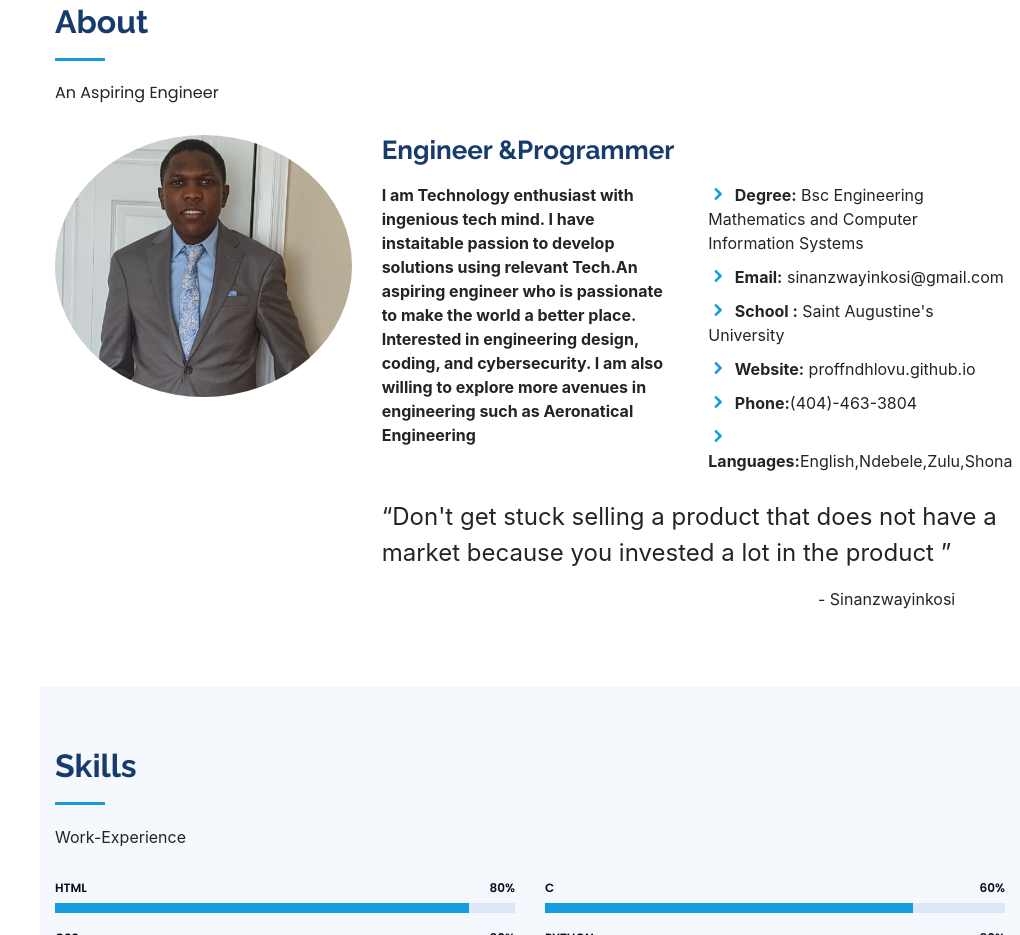
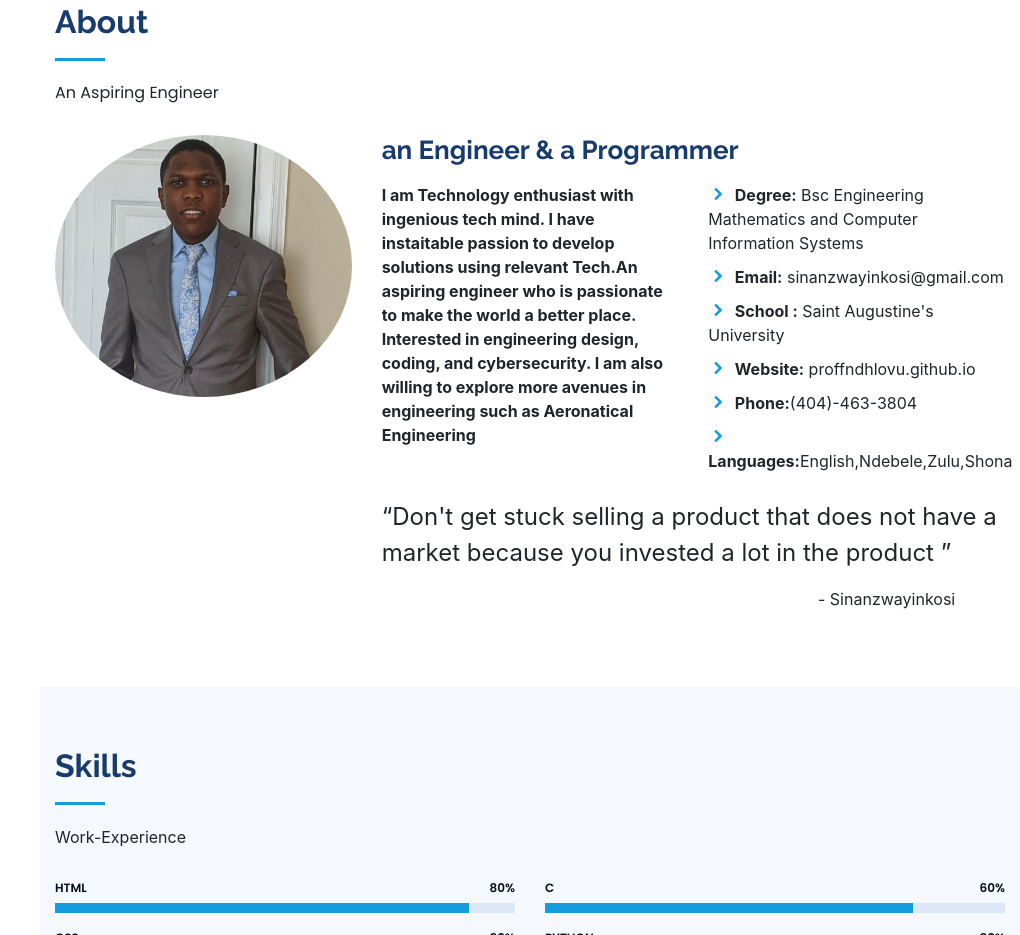
Before and after one commit to Sandile7/sinanzwayinkosi.github.io, a plain HTML site: page index.html in a window 1280 px wide. Shown: the part 857-1792 px from the top of the page, without its empty margins (260-1280 px from the left). Drawn offline with Linux system fonts and the light colour scheme.

Commit message:
Update index.html

```diff
--- a/index.html
+++ b/index.html
@@ -91,7 +91,7 @@
             <img src="img/code1.jpg" class="img-fluid" alt="" style="border-radius: 50%;">
           </div>
           <div class="col-lg-8 pt-4 pt-lg-0 content" data-aos="fade-left">
-              <h3>Engineer &amp;Programmer</h3>
+              <h3>an Engineer &amp; a Programmer</h3>
             <p style="color:tomato;font-size:1.3rem;margin-left: 10rem;">
               <strong id="name" style="border-bottom: 1px solid rgb(0, 162, 255);"Sinanzwayinkosi" </strong>
             </p>
```
